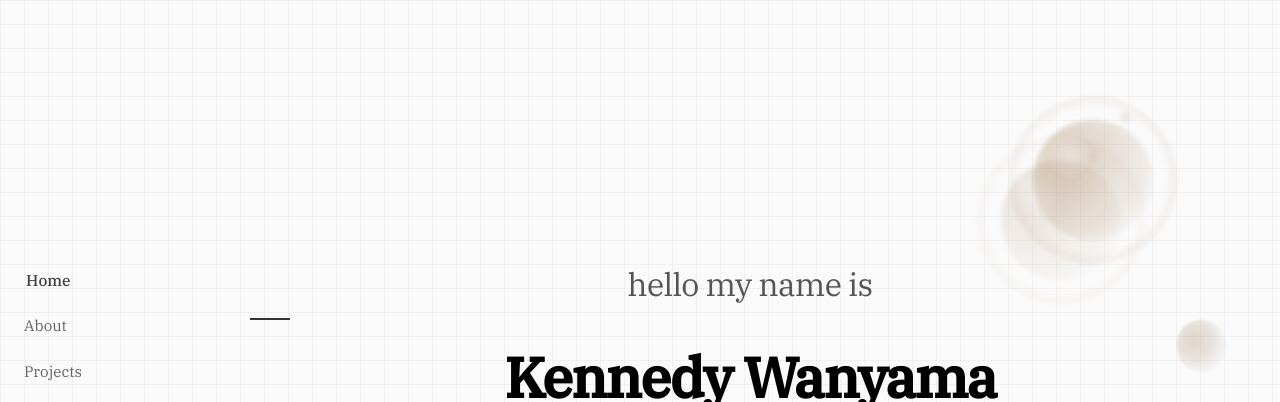
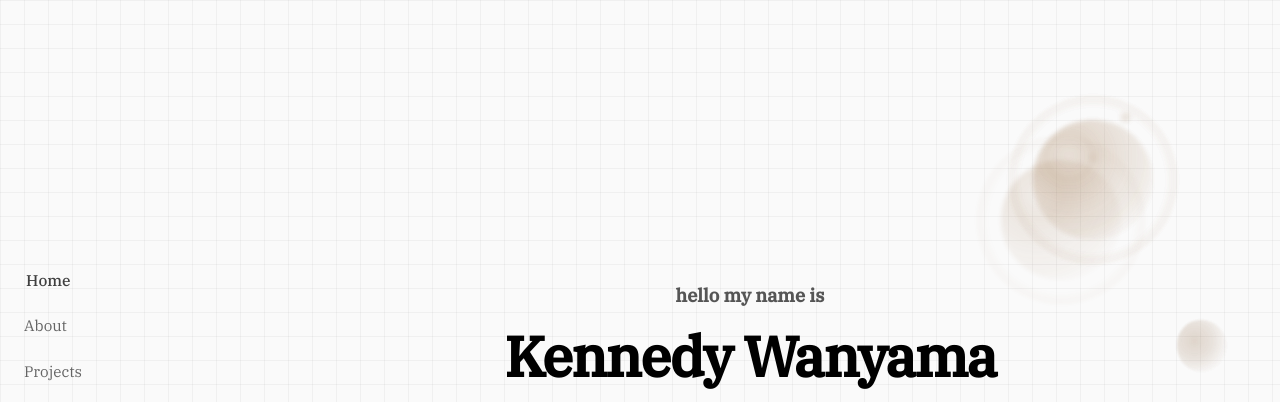
Before and after one commit to kenwanyama/portfolio, a plain HTML site: page index.html in a window 1280 px wide. Shown: the top 402 px of the page. Drawn offline with Linux system fonts and the light colour scheme.

Commit message:
Update index.html

```diff
--- a/index.html
+++ b/index.html
@@ -39,7 +39,7 @@
         <main class="scroll-container">
             <section id="intro" class="section-panel">
                 <div class="panel-content">
-                    <h2 class="hook">hello my name is</h2>
+                    <h3 class="hook">hello my name is</h3>
                     <h1 id="name">Kennedy Wanyama</h1>
                     <p class="hook">Building tools that turn data into decisions.<br>Math, code, and clean interfaces.</p>
 
```
